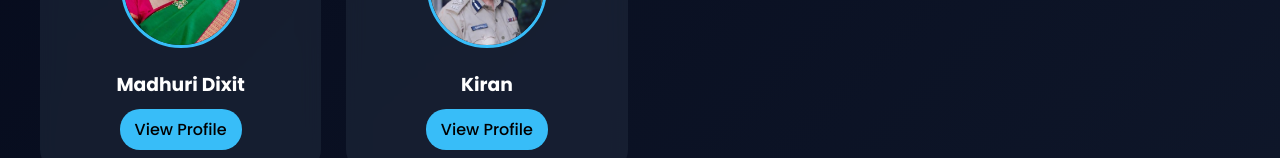
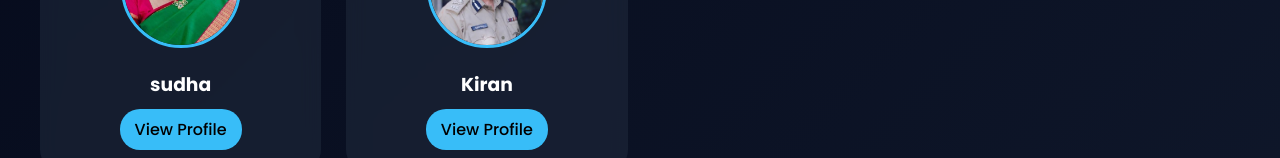
Before and after one commit to priyankatrivedi315-design/portfoliosite, a plain HTML site: page index.html in a window 1280 px wide. Shown: the part 921-1079 px from the top of the page. Drawn offline with Linux system fonts and the light colour scheme.

Commit message:
Update index.html

```diff
--- a/index.html
+++ b/index.html
@@ -146,7 +146,7 @@ footer{
 
 <div class="card">
 <img src="sudha.jpg">
-<h3>Madhuri Dixit</h3>
+<h3>sudha</h3>
 <a href="sudha.html">View Profile</a>
 </div>
 
```
